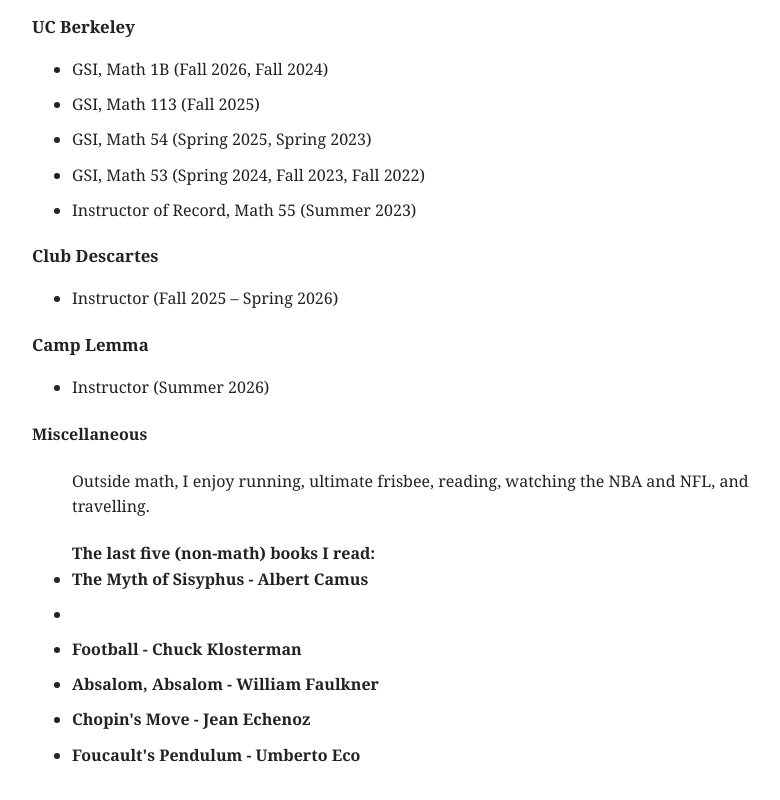
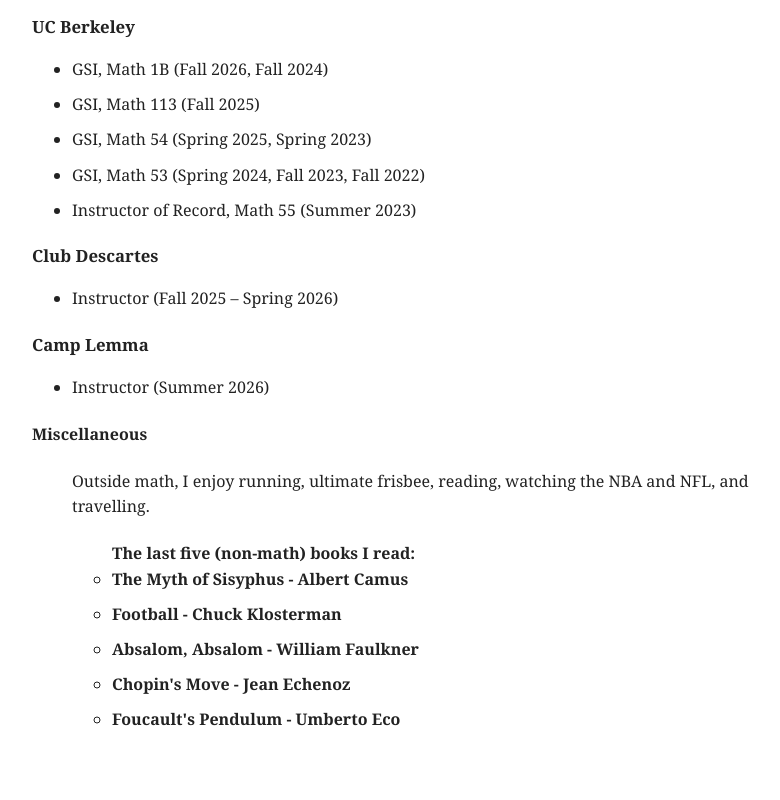
Before and after one commit to spencer-g-taylor/spencer-g-taylor.github.io, a plain HTML site: page index.html in a window 1280 px wide. Shown: the part 640-1440 px from the top of the page, without its empty margins (248-1028 px from the left). Drawn offline with Linux system fonts and the light colour scheme.

Commit message:
Update index.html

```diff
--- a/index.html
+++ b/index.html
@@ -71,12 +71,13 @@
 Outside math, I enjoy running, ultimate frisbee, reading, watching the NBA and NFL, and travelling.
 
     <h4>
-      The last five (non-math) books I read:
-      <li> The Myth of Sisyphus - Albert Camus<li>
-      <li> Football - Chuck Klosterman</li>
-      <li> Absalom, Absalom - William Faulkner</li>
-      <li> Chopin's Move - Jean Echenoz</li>
-      <li> Foucault's Pendulum - Umberto Eco</li>
+      <ul>The last five (non-math) books I read:
+        <li> The Myth of Sisyphus - Albert Camus</li>
+        <li> Football - Chuck Klosterman</li>
+        <li> Absalom, Absalom - William Faulkner</li>
+        <li> Chopin's Move - Jean Echenoz</li>
+        <li> Foucault's Pendulum - Umberto Eco</li>
+      </ul>
     </h4>
 
   </ul>
```
